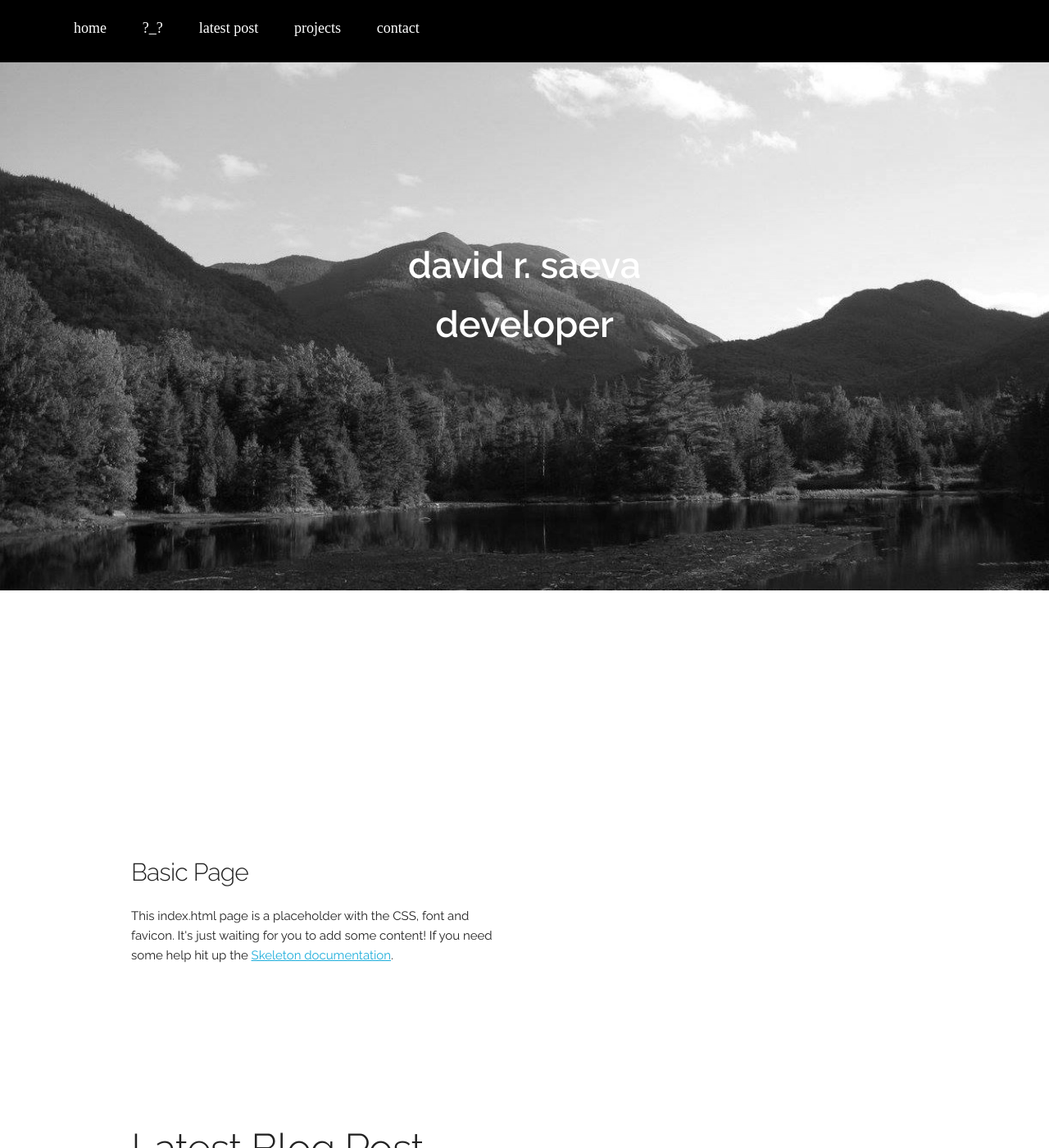
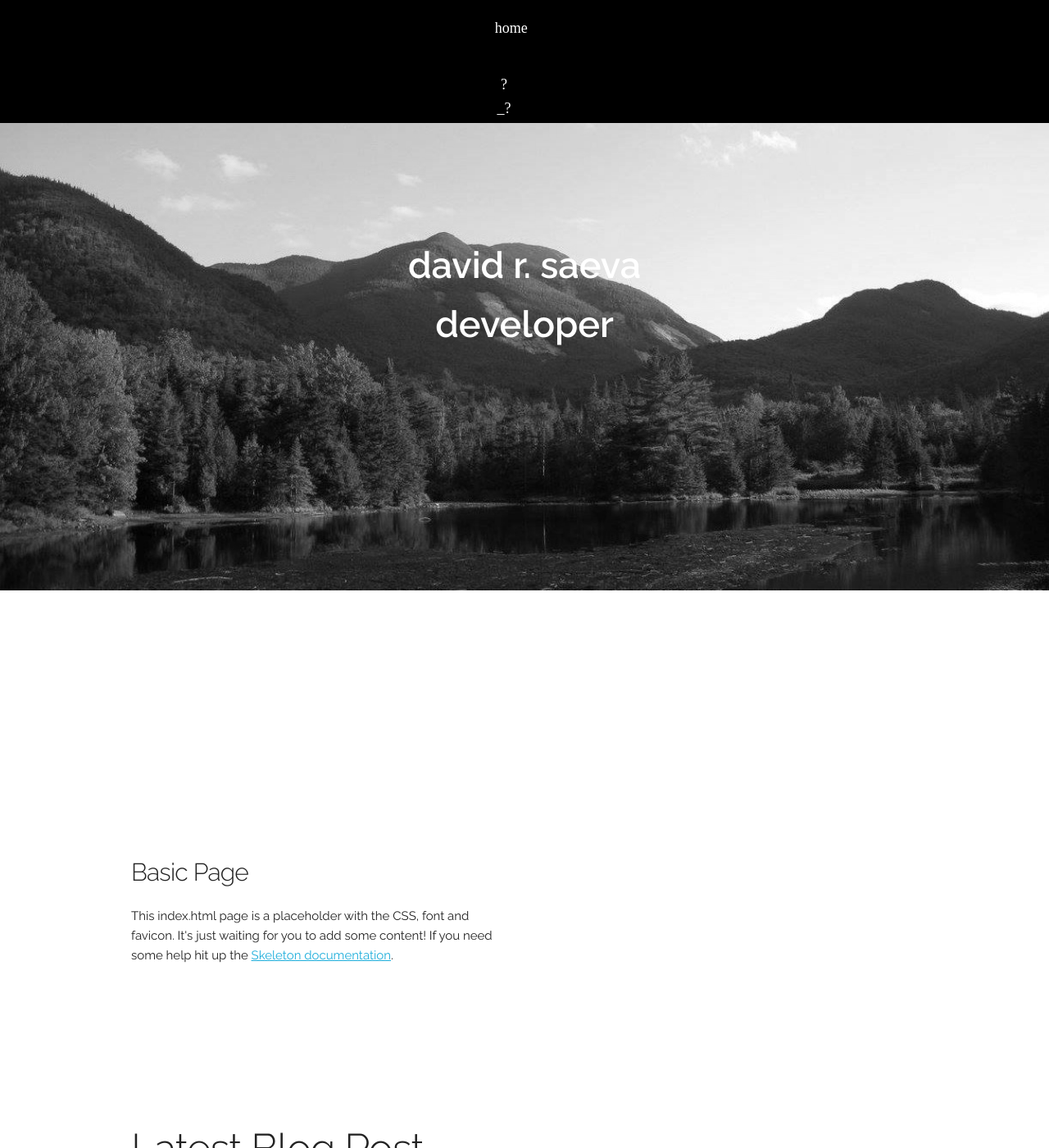
Before and after one commit to drsaeva/drsaeva.github.io, a Jekyll site: the page temp.html, which Jekyll copies as it is, in a window 1280 px wide and 1400 px high. Shown: the whole window at 82% size. Built offline with Jekyll 4.4.1, drawn with Linux system fonts in a browser that asks for light colours; nearby versions of some CDN libraries; comment, search, counter and statistics services are not loaded.

Commit message:
Update temp.css

```diff
--- a/css/temp.css
+++ b/css/temp.css
@@ -25,16 +25,19 @@
   float: none;
   max-height: 0;
   overflow: hidden;
+  width: 100%;
   text-align: center;
 }
 
 @media (min-width: 1100px) {
 .navbar {
   max-height:150px;
-  background:none;
+  overflow: hidden;
+  width: 100%;
+  /*background:none;
   display: inline-block;
   float: none;
-  text-align: center;
+  text-align: center;*/
  }
 }
 
@@ -44,12 +47,12 @@
   height: 100%;
 }
 .nav_header li {
-  list-style-type: none;
   display: block;
 }
-.nav_header > li {
+
+/*.nav_header > li {
   display: block;
-}
+}*/
 
 .nav_header > li a {
   font-size: 18px;
@@ -200,7 +203,7 @@
     width:112%;
     margin-left: -6%;
     transition: all 0.6s ease;
-    /*width: 100%;*/
+    width: 100%;
   }
   .expand .nav_header {
     height: 100vh;
@@ -226,15 +229,17 @@
 
   .nav_header {
     display: inline-block;
+    list-style: none;
     float: none;
     margin:0; }
 
   .nav_header > li {
-    display: inline-block;
     float: none;
     /*padding:37px 20px 20px 20px;*/
     padding: 20px;
-    margin:0; }
+    margin:0;
+    width: 20%;
+  }
 
   .nav_header > li a {
     color:#fff;
@@ -244,7 +249,8 @@
     /*font-weight: 800;*/ }
 
   .nav_header > li a:hover {
-      color: #03bfd2; }
+      color: #03bfd2;
+  }
 }
 
 .nav_header--external {
```
